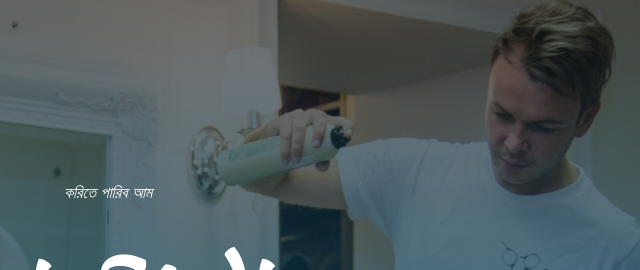
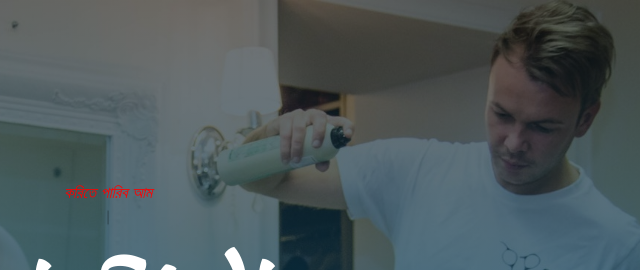
Before and after one commit to abuhasanmahmud/shope, a plain HTML site: page index.html in a window 1280 px wide. Shown: the top 270 px of the page, 532-1172 px from the left. Drawn offline with Linux system fonts and the light colour scheme.

Commit message:
Update index.html

```diff
--- a/index.html
+++ b/index.html
@@ -13,7 +13,7 @@
 			<img class="logo" src="images/logo.png">
 			<div class="banner-tex">
 				<div class="love">
-					<p class="ritu"></p>
+					<p style="color:red;" class="ritu"></p>
 				</div>
 				<h1>Hair Studio</h1>
 				<p>Style your hiar is style your life</p>
```
